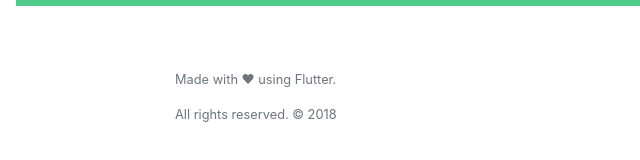
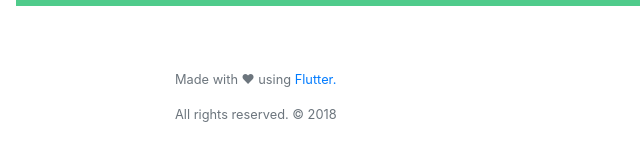
Before and after one commit to GuideFinder/GuideFinder.github.io, a plain HTML site: page index.html in a window 1280 px wide. Shown: the part 1547-1707 px from the top of the page, 0-640 px from the left. Drawn offline with Linux system fonts and the light colour scheme.

Commit message:
index.html: Add link to Flutter in the footer

```diff
--- a/index.html
+++ b/index.html
@@ -49,7 +49,7 @@
     <footer class="container py-5">
       <div class="row">
         <div class="col-12 col-md">
-          <small class="d-block mb-3 text-muted">Made with ❤ using Flutter.</small>
+          <small class="d-block mb-3 text-muted">Made with ❤ using <a href="https://flutter.io">Flutter.</a></small>
           <small class="d-block mb-3 text-muted">All rights reserved. &copy; 2018</small>
     </footer>
 
```
